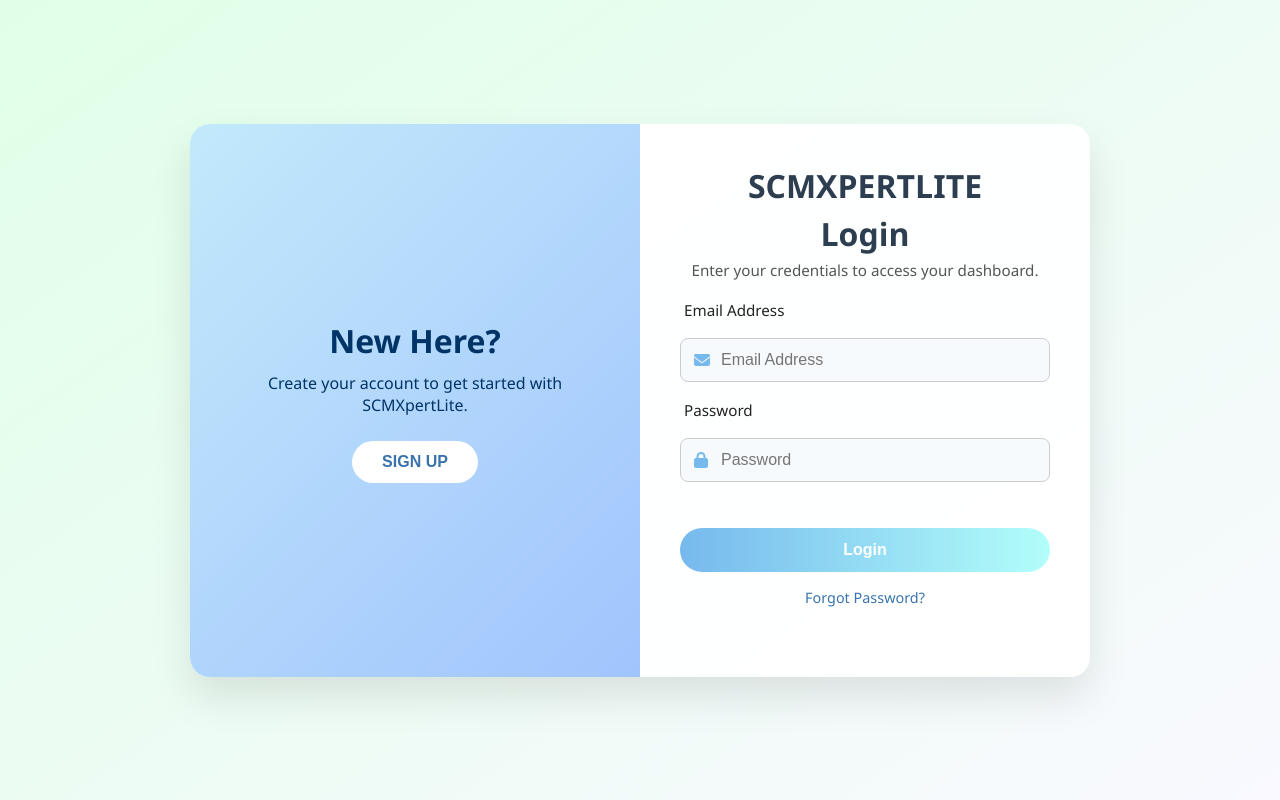
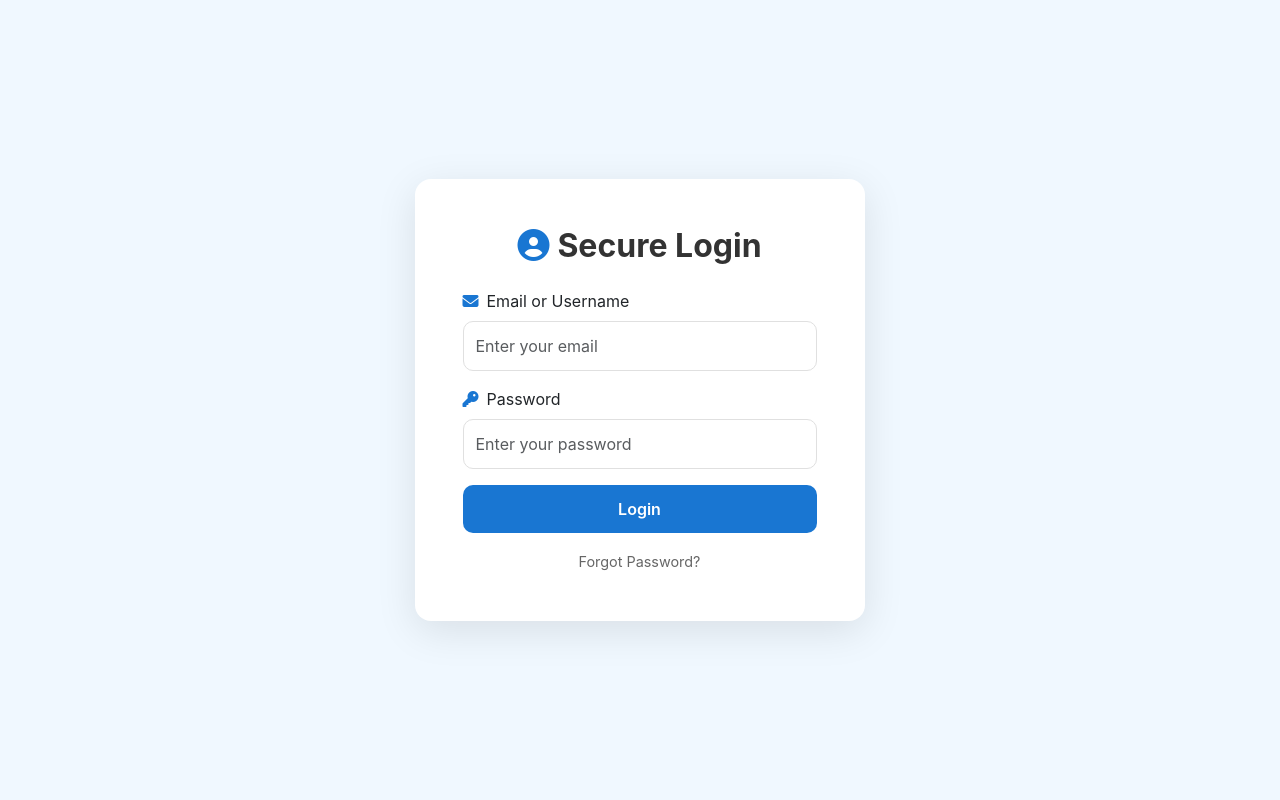
Before and after one commit to jonnalagaddasahithya/SCM, a FastAPI app: page /login in a window 1280 px wide. Run offline with FastAPI, Linux system fonts and the light colour scheme; some libraries are stand-ins or nearby versions.

Commit message:
Updated login.html

```diff
--- a/templates/login.html
+++ b/templates/login.html
@@ -1,241 +1,127 @@
 <!DOCTYPE html>
 <html lang="en">
 <head>
-  <meta charset="UTF-8" />
-  <meta name="viewport" content="width=device-width, initial-scale=1.0"/>
-  <title>SCMXpertLite - Login</title>
+    <meta charset="UTF-8">
+    <meta name="viewport" content="width=device-width, initial-scale=1.0">
+    <title>Professional Login</title>
+    <!-- Bootstrap CSS -->
+    <link href="https://cdn.jsdelivr.net/npm/bootstrap@5.3.0/dist/css/bootstrap.min.css" rel="stylesheet">
+    <!-- Font Awesome -->
+    <link rel="stylesheet" href="https://cdnjs.cloudflare.com/ajax/libs/font-awesome/6.4.0/css/all.min.css">
+    <!-- Google reCAPTCHA -->
     <script src="https://www.google.com/recaptcha/api.js" async defer></script>
-
-  <link rel="stylesheet" href="https://cdnjs.cloudflare.com/ajax/libs/font-awesome/6.4.0/css/all.min.css">
+    <!-- Custom CSS -->
     <style>
-    * {
-      margin: 0;
-      padding: 0;
-      box-sizing: border-box;
+        body {
+            background: #f0f8ff; /* Light blue background */
+            height: 100vh;
+            display: flex;
+            align-items: center;
+            justify-content: center;
+            font-family: 'Inter', sans-serif;
         }
-
-    body {
-      font-family: 'Segoe UI', 'Roboto', sans-serif;
-      min-height: 100vh;
-      display: flex;
-      justify-content: center;
-      align-items: center;
-      background: linear-gradient(145deg, #e0f7fa, #f3f8f9);
-      animation: backgroundShift 10s ease infinite alternate;
+        .login-card {
+            background: white;
+            border-radius: 16px;
+            padding: 3rem;
+            box-shadow: 0 10px 40px rgba(0, 0, 0, 0.1);
+            animation: fadeInScale 0.8s ease-out;
+            max-width: 450px;
+            width: 100%;
         }
-
-    @keyframes backgroundShift {
-      0% { background: linear-gradient(145deg, #e0f7fa, #f3f8f9); }
-      100% { background: linear-gradient(145deg, #e0ffe8, #f9f9ff); }
-    }
-
-    .login-container {
-      width: 90%;
-      max-width: 900px;
-      display: flex;
-      background: #ffffffee;
-      border-radius: 20px;
-      box-shadow: 0 20px 40px rgba(0, 0, 0, 0.1);
-      overflow: hidden;
-      animation: fadeIn 1s ease-out forwards;
-    }
-
-    @keyframes fadeIn {
-      from { opacity: 0; transform: scale(0.95); }
+        @keyframes fadeInScale {
+            from { opacity: 0; transform: scale(0.9); }
             to { opacity: 1; transform: scale(1); }
         }
-
-    .left-panel, .right-panel {
-      flex: 1;
-      padding: 40px;
-      display: flex;
-      flex-direction: column;
-      justify-content: center;
-      align-items: center;
+        .form-control {
+            border: 1px solid #e0e0e0;
+            border-radius: 10px;
+            padding: 0.75rem;
+            transition: border-color 0.3s ease, box-shadow 0.3s ease;
         }
-
-    .left-panel {
-      background: linear-gradient(135deg, #c2e9fb, #a1c4fd);
-      color: #003366;
-      text-align: center;
+        .form-control:focus {
+            border-color: #1976d2; /* Blue focus */
+            box-shadow: 0 0 10px rgba(25, 118, 210, 0.2);
         }
-
-    .left-panel h3 {
-      font-size: 2rem;
-      margin-bottom: 10px;
-    }
-
-    .left-panel p {
-      font-size: 1rem;
-      margin-bottom: 25px;
-    }
-
-    .alt-button {
-      background: white;
-      color: #3973ac;
+        .btn-login {
+            background: #1976d2; /* Solid blue button */
             border: none;
-      padding: 12px 30px;
-      font-size: 1rem;
-      border-radius: 25px;
-      font-weight: bold;
-      cursor: pointer;
-      transition: background 0.3s, transform 0.3s;
-    }
-
-    .alt-button:hover {
-      background: #f0f8ff;
-      transform: scale(1.05);
-    }
-
-    .right-panel h2 {
-      font-size: 2rem;
-      color: #2c3e50;
-      margin-bottom: 5px;
-    }
-
-    .right-panel p {
-      color: #555;
-      margin-bottom: 20px;
-      font-size: 0.95rem;
-    }
-
-    form {
-      width: 100%;
-      max-width: 380px;
-      display: flex;
-      flex-direction: column;
-      gap: 18px;
-    }
-
-    .input-group {
-      position: relative;
-    }
-
-    .input-group i {
-      position: absolute;
-      left: 14px;
-      top: 50%;
-      transform: translateY(-50%);
-      color: #76b9ed;
-    }
-
-    .input-group input {
-      width: 100%;
-      padding: 12px 12px 12px 40px;
-      border: 1.5px solid #ccc;
-      border-radius: 8px;
-      font-size: 1rem;
-      background: #f7fafd;
-      transition: border-color 0.3s ease;
-    }
-
-    .input-group input:focus {
-      border-color: #76b9ed;
-      outline: none;
-    }
-
-    label {
-      font-weight: 500;
-      font-size: 0.95rem;
-      color: #222;
-      margin-left: 4px;
-    }
-
-    .g-recaptcha {
-      margin-top: 10px;
-    }
-
-    button[type="submit"] {
-      background: linear-gradient(90deg, #76b9ed, #b2fefa);
+            border-radius: 10px;
+            padding: 0.75rem;
+            font-weight: 600;
             color: white;
-      border: none;
-      padding: 13px;
-      border-radius: 25px;
-      font-size: 1rem;
-      font-weight: bold;
-      cursor: pointer;
             transition: transform 0.3s ease, box-shadow 0.3s ease;
         }
-
-    button[type="submit"]:hover {
-      transform: scale(1.05);
-      box-shadow: 0 4px 10px rgba(0, 0, 0, 0.08);
+        .btn-login:hover {
+            background: #1565c0; /* Darker blue on hover */
+            transform: translateY(-3px);
+            box-shadow: 0 5px 15px rgba(25, 118, 210, 0.3);
         }
-
-    .flash {
-      background: #7fb3d5;
-      color: white;
-      padding: 10px;
-      text-align: center;
-      border-radius: 10px;
-      margin-bottom: 10px;
-      font-weight: bold;
+        .icon {
+            color: #1976d2; /* Blue icons */
+            margin-right: 0.5rem;
         }
-
-    a {
+        .forgot-link {
+            color: #666;
             text-decoration: none;
-      color: #3973ac;
             font-size: 0.9rem;
-      transition: color 0.2s;
+            transition: color 0.3s ease;
         }
-
-    a:hover {
-      color: #2c3e50;
+        .forgot-link:hover {
+            color: #1976d2; /* Blue on hover */
         }
-
-    #error-message {
-      color: red;
-      font-size: 0.9rem;
-      margin-top: 10px;
-      text-align: center;
-    }
-
-    @media (max-width: 768px) {
-      .login-container {
-        flex-direction: column;
-      }
+        h2 {
+            color: #333;
+            margin-bottom: 1.5rem;
+            font-weight: 700;
         }
     </style>
 </head>
 <body>
-  <div class="login-container">
-    <!-- Left Side -->
-    <div class="left-panel">
-      <h3>New Here?</h3>
-      <p>Create your account to get started with SCMXpertLite.</p>
-      <a href="{{ url_for('signup') }}"><button class="alt-button">SIGN UP</button></a>
+    <div class="container">
+        <div class="row justify-content-center">
+            <div class="col-md-6 col-lg-5">
+                <div class="login-card">
+                    <h2 class="text-center"><i class="fas fa-user-circle icon"></i>Secure Login</h2>
+                    <form id="loginForm">
+                        <div class="mb-3">
+                            <label for="email" class="form-label"><i class="fas fa-envelope icon"></i>Email or Username</label>
+                            <input type="email" class="form-control" id="email" placeholder="Enter your email" required>
                         </div>
-
-    <!-- Right Side -->
-    <div class="right-panel">
-      <h2>SCMXPERTLITE</h2>
-      <h2>Login</h2>
-      <p>Enter your credentials to access your dashboard.</p>
-
-      {% if flash %}
-        <div class="flash">{{ flash }}</div>
-      {% endif %}
-
-      <form method="POST">
-        <label for="username">Email Address</label>
-        <div class="input-group">
-          <i class="fa fa-envelope"></i>
-          <input type="email" id="username" name="username" placeholder="Email Address" required>
+                        <div class="mb-3">
+                            <label for="password" class="form-label"><i class="fas fa-key icon"></i>Password</label>
+                            <input type="password" class="form-control" id="password" placeholder="Enter your password" required>
                         </div>
-
-        <label for="password">Password</label>
-        <div class="input-group">
-          <i class="fa fa-lock"></i>
-          <input type="password" id="password" name="password" placeholder="Password" required>
+                        <div class="mb-3">
+                            <div class="g-recaptcha" data-sitekey="YOUR_SITE_KEY"></div>
                         </div>
-
-        <div class="g-recaptcha" data-sitekey="{{ site_key }}"></div>
-        <button type="submit">Login</button>
+                        <div class="d-grid mb-3">
+                            <button type="submit" class="btn btn-primary btn-login">Login</button>
+                        </div>
+                        <div class="text-center">
+                            <a href="forgot.html" class="forgot-link">Forgot Password?</a>
+                        </div>
                     </form>
-
-      <p style="margin-top: 15px;"><a href="/forgot-password">Forgot Password?</a></p>
-      <div id="error-message"></div>
                 </div>
             </div>
+        </div>
+    </div>
+    <!-- Bootstrap JS -->
+    <script src="https://cdn.jsdelivr.net/npm/bootstrap@5.3.0/dist/js/bootstrap.bundle.min.js"></script>
+    <!-- Custom JS for Form Handling -->
+    <script>
+        document.getElementById('loginForm').addEventListener('submit', function(e) {
+            e.preventDefault();
+            const recaptchaResponse = grecaptcha.getResponse();
+            if (!recaptchaResponse) {
+                alert('Please complete the reCAPTCHA.');
+                return;
+            }
+            // Add your login logic here (e.g., AJAX to backend)
+            alert('Login successful! (Simulated)');
+        });
+    </script>
 </body>
 </html>
+
+</html>
```
Lines whose indentation alone changed are shown as unchanged.
